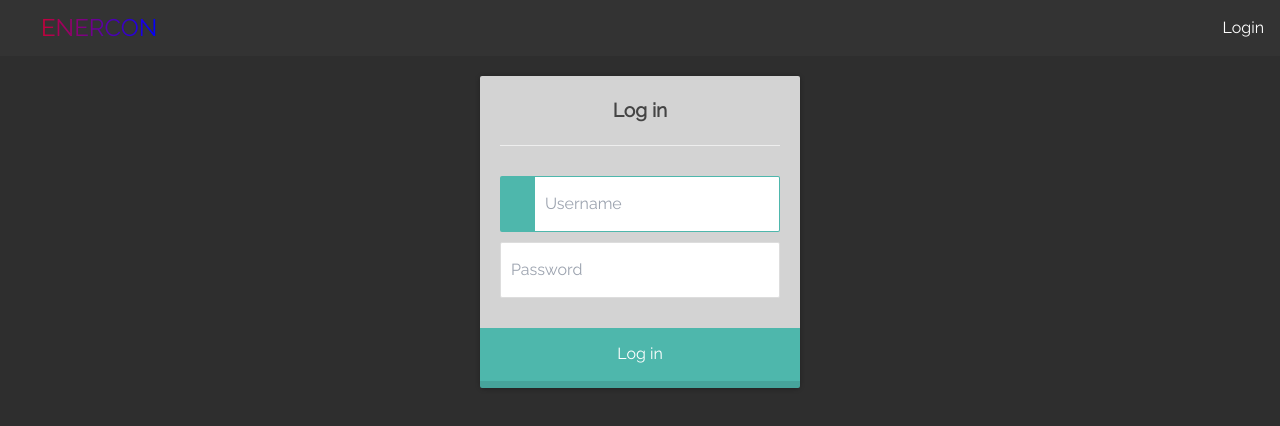
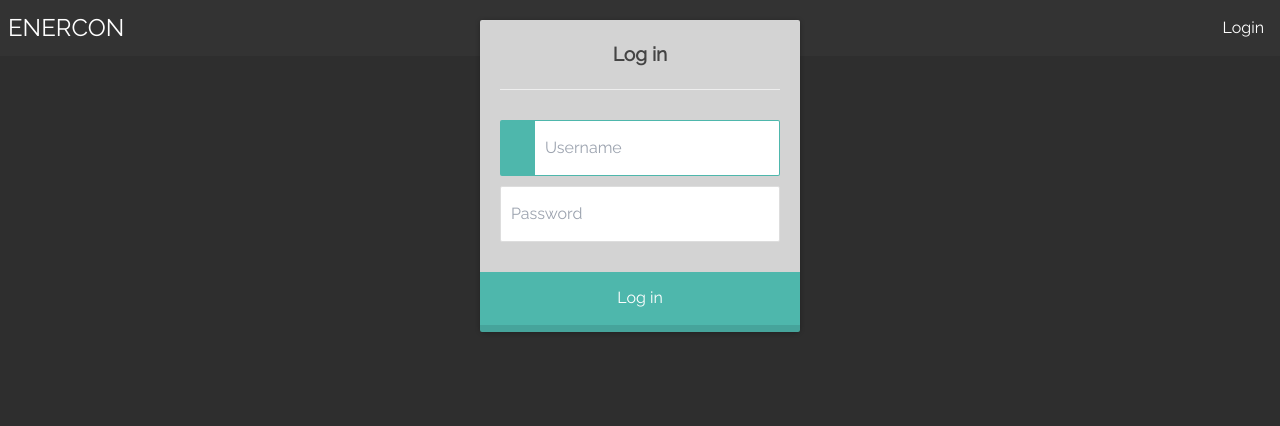
Before and after one commit to dripmannx/tkdevices, a React app in the folder frontend/: page /login in a window 1280 px wide. Shown: the top 426 px of the page. Built offline with nearby package versions, Linux system fonts and the light colour scheme; the HTML template or start-up script is replaced by a standard one.

Commit message:
changed to fixed navbar, so it sticks to the top while scrolling

```diff
--- a/frontend/static/css/Navbar.css
+++ b/frontend/static/css/Navbar.css
@@ -8,28 +8,30 @@ body {
 .navbar {
   font-family: Raleway;
   display: flex;
-  position: relative;
+  position: fixed;
   justify-content: space-between;
   align-items: center;
   background-color: #333;
   color: white;
-
+ width: 100%;
 }
-.navbar .gradient{
+/* .navbar .gradient{
   background-image: linear-gradient(90deg, red, blue);
   -webkit-background-clip: text;
   background-clip: text;
   color:transparent;
-}
+} */
 .navbar .brand-title {
   font-size: 1.5rem;
   margin: 0.5rem;
   text-align: left;
   justify-content: left;
+  list-style: none;
 }
 
 .navbar-links {
   height: 100%;
+
 }
 
 .navbar-links ul {
```
